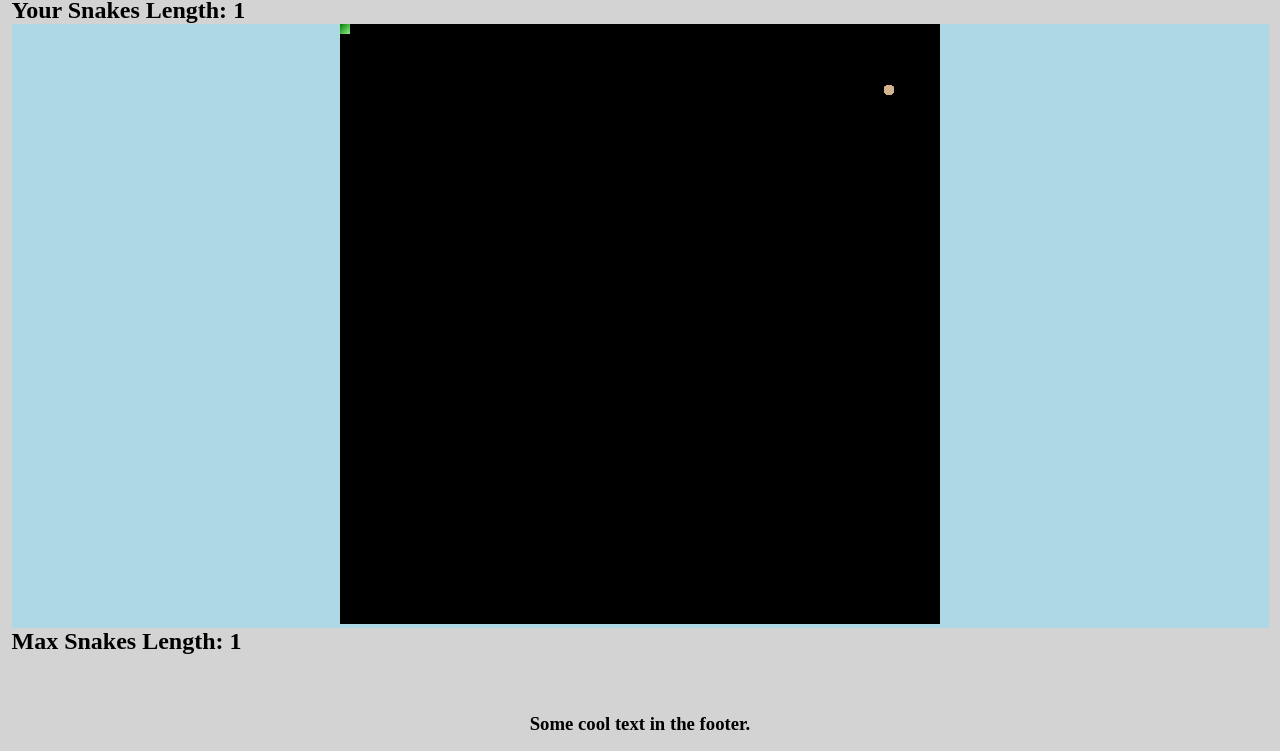
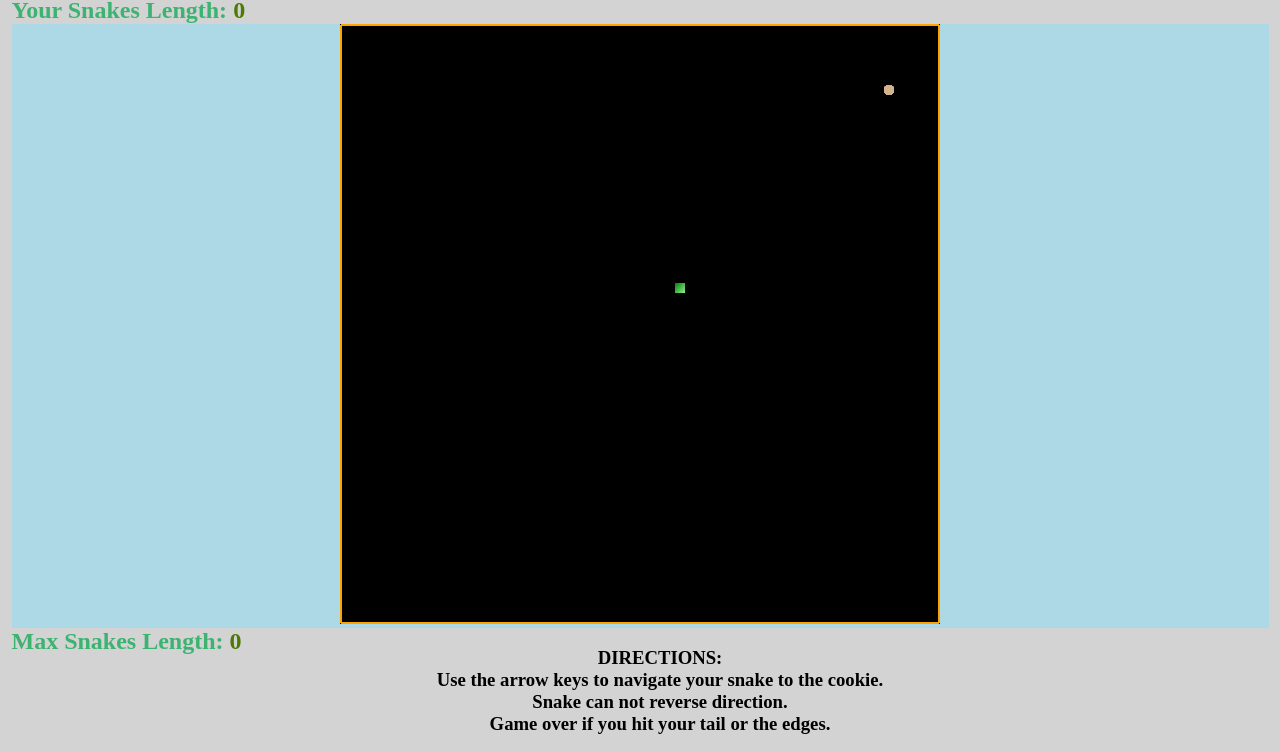
Before and after one commit to ernestdpeterson/cookieSnake, a plain HTML site: page index.html in a window 1280 px wide. Shown: the part 80-831 px from the top of the page. Drawn offline with nearby package versions, Linux system fonts and the light colour scheme.

Commit message:
Last commit unles I decide to modify this in the future.

```diff
--- a/css/main.css
+++ b/css/main.css
@@ -27,7 +27,7 @@ h1 {
     top: 15em;
     transition: right 1s;
     right: 400em;
-    width: 40em;
+    width: 100%;
     -webkit-transition: right 1s;
     z-index: 1000;
 }
@@ -40,6 +40,12 @@ h1 {
     margin-top: 20px;
     padding: 20px 0 20px 0;
     width: 50%;
+}
+.onscreenScores{
+    color: mediumseagreen;
+}
+.scoreNumber{
+    color: #4b7b04;
 }
 .gameButton{
     background: #6767f7;
@@ -61,6 +67,9 @@ body {
 #mySnakeCanvas {
     background: black;
 }
+ul{
+    list-style-type: none;
+}
 #theFooter{
     position: absolute;
     left: 0;
--- a/index.html
+++ b/index.html
@@ -10,7 +10,8 @@
 </head>
 <body>
 
-    <header><h1>The Cookie Snake Game</h1></header>
+    <header><h1>The Cookie Snake</h1></header>
+
     <section class="offscreen">
         <h2>Game Over</h2>
         <p class="scoreText">
@@ -18,18 +19,34 @@
         </p>
         <button class="gameButton">Start Again?</button>
     </section>
+
     <section>
-        <h2>Your Snakes Length: <span id="theScore"></span></h2>
+        <h2 class="onscreenScores">
+            Your Snakes Length: <span id="theScore" class="scoreNumber"></span>
+        </h2>
     </section>
+
     <section class="theGameCanvas">
-        <canvas id="mySnakeCanvas" width="600" height="600"></canvas>
+        <canvas id="mySnakeCanvas" width="600" height="600">
+            Your browser does not support the canvas element.
+        </canvas>
     </section>
+
     <section>
-        <h2>Max Snakes Length: <span id="maxScore"></span></h2>
+        <h2 class="onscreenScores">
+            Max Snakes Length: <span id="maxScore" class="scoreNumber"></span>
+        </h2>
     </section>
 
     <footer id="theFooter">
-        <h3>Some cool text in the footer.</h3>
+        <h3>
+            <ul>
+                <li>DIRECTIONS:</li>
+                <li>Use the arrow keys to navigate your snake to the cookie.</li>
+                <li>Snake can not reverse direction.</li>
+                <li>Game over if you hit your tail or the edges.</li>
+            </ul>
+        </h3>
     </footer>
 
 <script src="js/obj.js"></script>
--- a/js/main.js
+++ b/js/main.js
@@ -17,11 +17,35 @@ document.addEventListener("keydown", function(event) {
     }
 });
 
+function borderLine() {
+    ctx.beginPath();
+    ctx.moveTo(1, 1);
+    ctx.lineTo(1, 599);
+    ctx.lineTo(599, 599);
+    ctx.lineTo(599, 1);
+    ctx.lineTo(1, 1);
+    ctx.strokeStyle = "orange";
+    ctx.stroke();
+}
+
 $(".gameButton").click(function() {
     snake.reset();
 });
 
+if (window.innerWidth < 600) {
+    window.alert("Window is too small to play this game. Minimum width is 600 pixels.");
+}
+
+if (window.innerHeight < 831) {
+    window.alert("Window is too small to play this game. Minimum height is 830 pixels.");
+}
+
+if (typeof window.orientation != "undefined" || navigator.userAgent.indexOf('IEMobile') != -1) {
+    window.aler("Mobile devices not supported for this game.")
+}
+
 function draw() {
+    borderLine();
     food.createFood();
     snake.update();
     snake.show();
--- a/js/obj.js
+++ b/js/obj.js
@@ -4,6 +4,8 @@ var x = 0;
 var y = 0;
 var segments = [1];
 var maxScore;
+var finalScore;
+var speedIncrease = 1;
 
 function randSpot() {
     var randomSpot = Math.floor(Math.random()*600);
@@ -59,10 +61,11 @@ function Food() {
 }
 
 function Snake() {
-    this.x = x;
-    this.y = y;
-    this.xDirection = this.x;
-    this.yDirection = this.y;
+        this.x = randSpot();
+        this.y = randSpot();
+        this.xDirection = 0;
+        this.yDirection = 0;
+
     this.segments = segments;
     this.tail = [];
 
@@ -71,16 +74,27 @@ function Snake() {
         for (var i = this.tail.length - 20; i >= 0; i--) {
             if (this.tail[i] == undefined) {
                 return;
-            } else if (this.tail[i][0] == this.x &&
-                this.tail[i][1] == this.y) {
+            } else if ((this.tail[i][0] +10) > this.x &&
+                this.tail[i][0] < (this.x + 10) &&
+                (this.tail[i][1] + 10) > this.y &&
+                this.tail[i][1] < (this.y +10)) {
 
+                this.x = randSpot();
+                this.y = randSpot();
+                this.xDirection = 0;
+                this.yDirection = 0;
+                $(".offscreen").css("right", "0em");
+            }
+        }
+        if (this.x == 0 ||
+            this.x >= 590 ||
+            this.y == 0 ||
+            this.y >= 590) {
                 this.x = randSpot();
                 this.y = randSpot();
                 this.xDirection =0;
                 this.yDirection =0;
-                this.reset();
-                $(".offscreen").css("right", "14em");
-            }
+                $(".offscreen").css("right", "0em");
         }
     }
 
@@ -102,25 +116,12 @@ function Snake() {
     }
 
     this.update = function() {
-        if (this.x == -1) {
-            this.x = 0;
-        }
-        if (this.x >= (590)) {
-            this.x = 590;
-        }
-        if (this.y == -1) {
-            this.y = 0;
-        }
-        if (this.y >= (590)) {
-            this.y = 590;
-        }
-
-        this.x = this.x + (this.xDirection);
-        this.y = this.y + (this.yDirection);
+        this.x = this.x + this.xDirection;
+        this.y = this.y + this.yDirection;
     }
 
     this.show = function() {
-        var theScore = this.tail.length/10;
+        var theScore = (this.tail.length / 10) - 1;
 
         //color the sanke
         var theGradient = ctx.createLinearGradient(this.x, this.y, this.x+10, this.y+10);
@@ -140,7 +141,7 @@ function Snake() {
         ctx.fillStyle = theGradient;
         ctx.fill();
 
-        $("#theScore").html(theScore);
+        $("#theScore, #finalScore").html(theScore);
 
         if (maxScore >= theScore) {
             $("#maxScore").html(maxScore);
```
Also changed, not shown: 1 other file.
